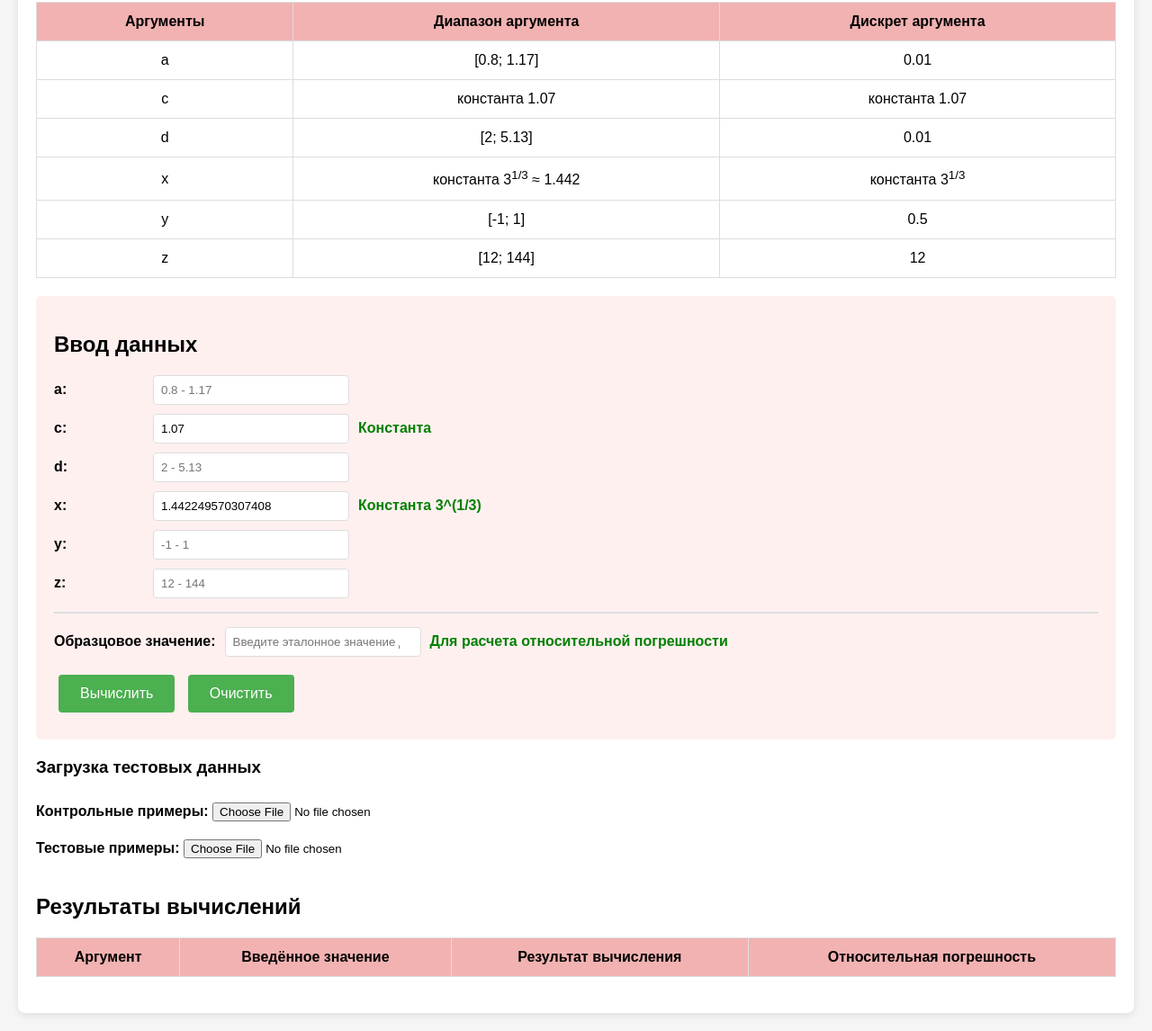
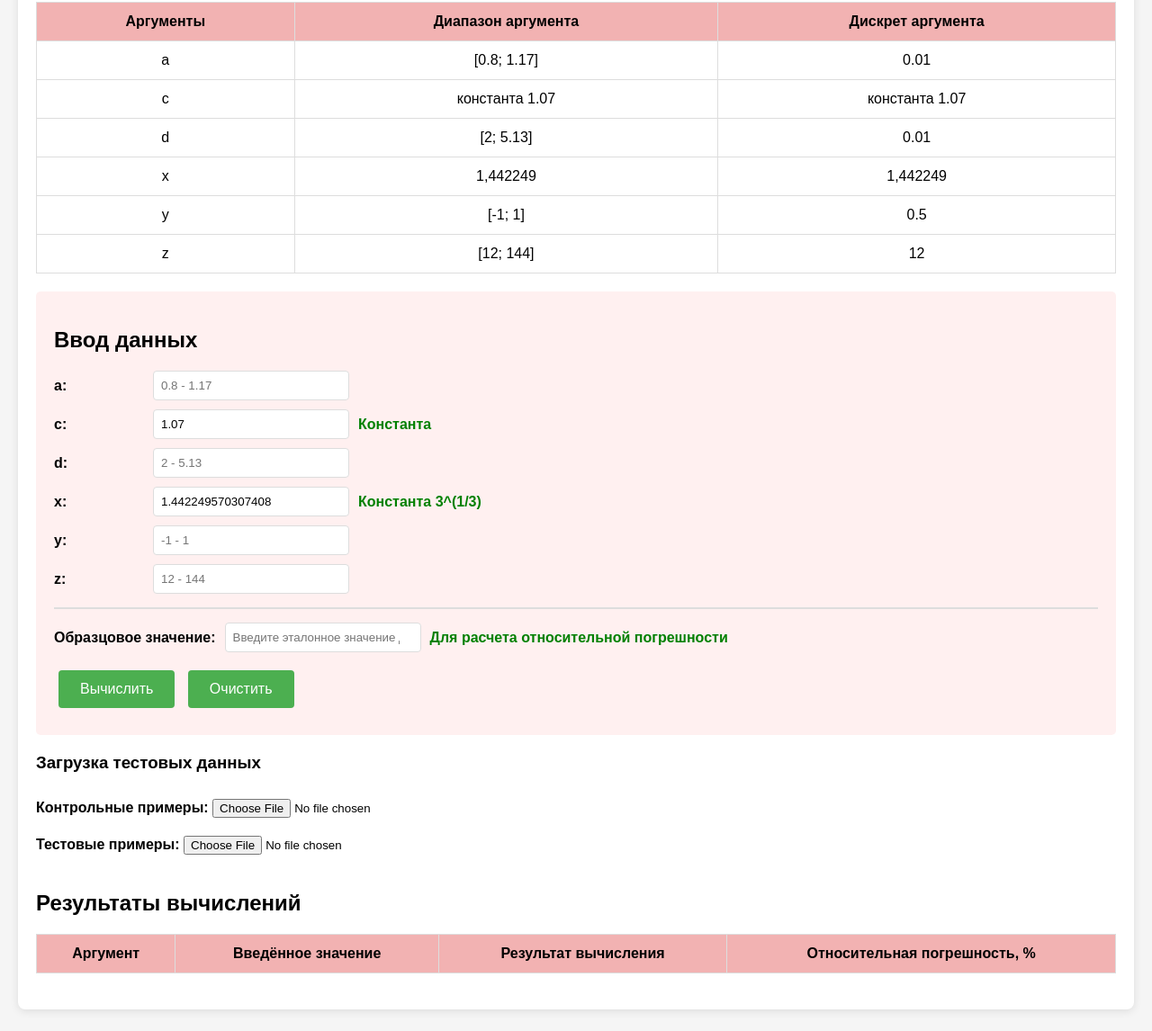
Before and after one commit to Howepu/nalva, a plain HTML site: page index.html in a window 1280 px wide. Shown: the part 250-1396 px from the top of the page at 90% size. Drawn offline with Linux system fonts and the light colour scheme.

Commit message:
Отредактировано

```diff
--- a/index.html
+++ b/index.html
@@ -155,8 +155,8 @@
                 </tr>
                 <tr>
                     <td>x</td>
-                    <td>константа 3<sup>1/3</sup> ≈ 1.442</td>
-                    <td>константа 3<sup>1/3</sup></td>
+                    <td>1,442249</td>
+                    <td>1,442249</td>
                 </tr>
                 <tr>
                     <td>y</td>
@@ -235,7 +235,7 @@
                         <th>Аргумент</th>
                         <th>Введённое значение</th>
                         <th>Результат вычисления</th>
-                        <th>Относительная погрешность</th>
+                        <th>Относительная погрешность, %</th>
                     </tr>
                 </thead>
                 <tbody id="resultsBody">
```
